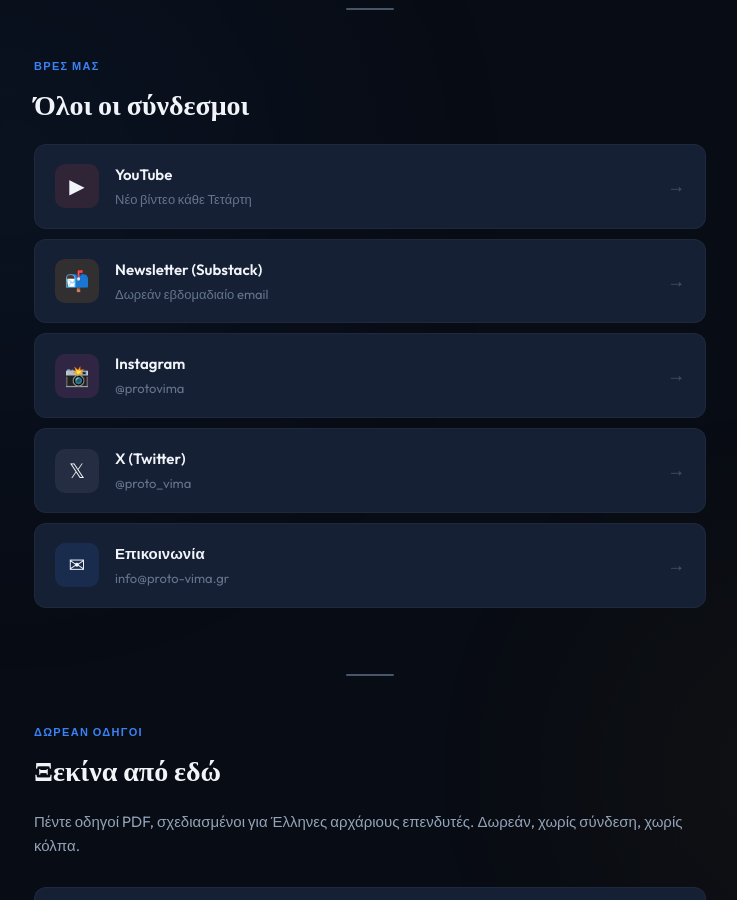
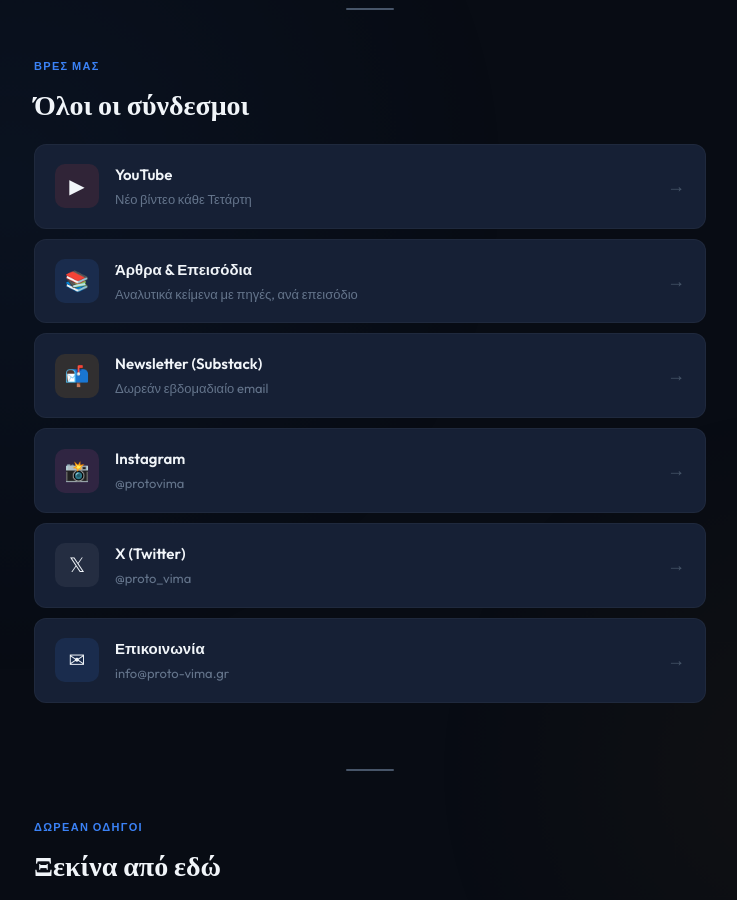
Before and after one commit to ProtoVima/proto-vima.gr, a Jekyll site: the page index.html, which Jekyll copies as it is, in a window 1280 px wide and 900 px high, scrolled down 1245 px. Shown: the whole window, without its empty margins (270-1007 px from the left). Built offline with Jekyll 4.4.1, drawn with Linux system fonts in a browser that asks for light colours.

Commit message:
Update index.html

```diff
--- a/index.html
+++ b/index.html
@@ -527,7 +527,14 @@
         </div>
         <span class="link-arrow">→</span>
       </a>
-
+<a href="/episodes/" class="link-card">
+     <div class="link-icon" style="background: rgba(59,130,246,0.12);">📚</div>
+     <div class="link-info">
+       <div class="link-name">Άρθρα & Επεισόδια</div>
+       <div class="link-desc">Αναλυτικά κείμενα με πηγές, ανά επεισόδιο</div>
+     </div>
+     <span class="link-arrow">→</span>
+   </a>
       <a href="https://protovima.substack.com" target="_blank" class="link-card">
         <div class="link-icon sub">📬</div>
         <div class="link-info">
```
